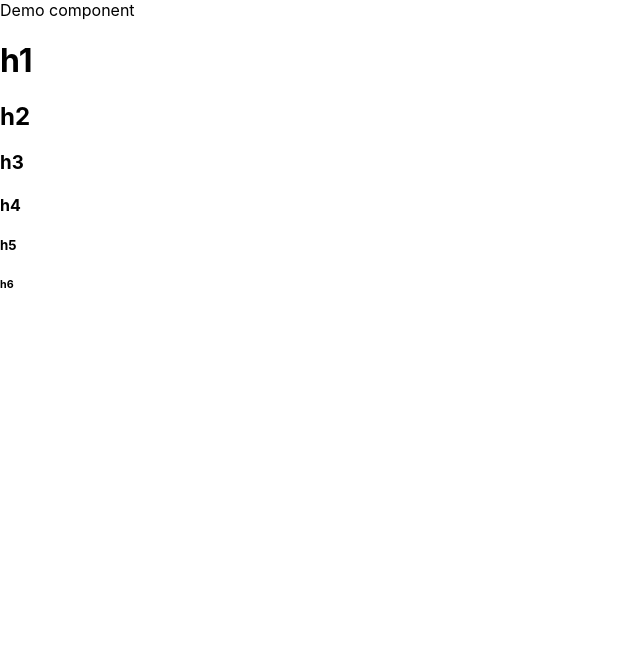
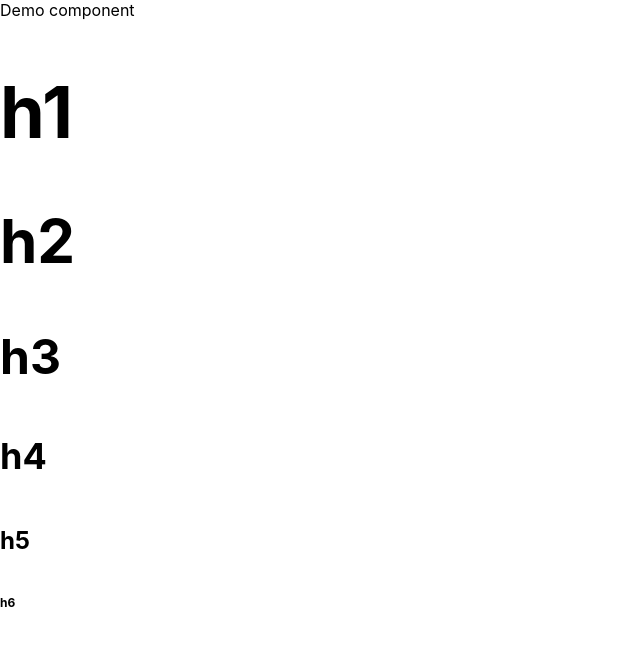
Before and after one commit to CommandShiftHQ/sass-demo, a React (Create React App) app: page / in a window 1280 px wide. Shown: the top 646 px of the page, without its empty margins (0-640 px from the left). Built offline with nearby package versions, Linux system fonts and the light colour scheme.

Commit message:
add compilation script and header rules

```diff
--- a/package.json
+++ b/package.json
@@ -13,7 +13,8 @@
     "start": "react-scripts start",
     "build": "react-scripts build",
     "test": "react-scripts test",
-    "eject": "react-scripts eject"
+    "eject": "react-scripts eject",
+    "scss": "node-sass --watch src/scss -o src/css"
   },
   "eslintConfig": {
     "extends": [
--- a/src/scss/headers.scss
+++ b/src/scss/headers.scss
@@ -1,7 +1,6 @@
-h1 {
-  font-size: 32px;
+$base-font-size: 12px;
+@for $i from 1 through 6 {
+  h#{$i} {
+    font-size: (7 - $i) * $base-font-size;
+  }
 }
-
-h2 {
-  font-size: 24px;
-}
```
